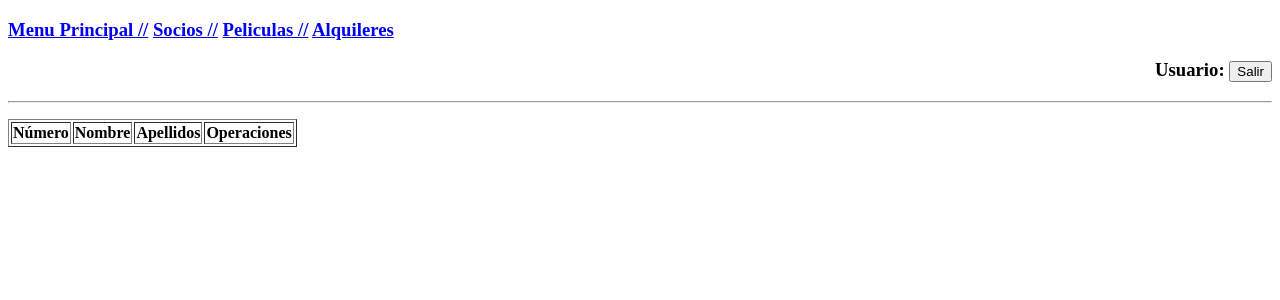
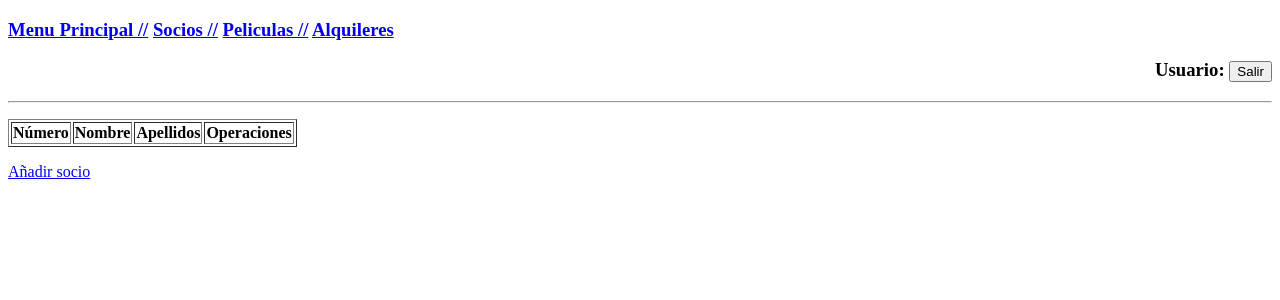
Before and after one commit to ricpelo/videoclub, a CodeIgniter app: the page made by application/views/socios_index.php in a window 1280 px wide. Shown: the top 300 px of the page. Run offline with CodeIgniter, Linux system fonts and the light colour scheme; data that the repository does not hold is empty.

Commit message:
Añadir socio en index

```diff
--- a/application/views/socios_index.php
+++ b/application/views/socios_index.php
@@ -26,5 +26,6 @@
       </tbody>
     </table></p>
     <p><?= $enlaces ?></p>
+    <p><?= anchor('socios/crear/', 'Añadir socio') ?></p>
   </body>
 </html>
```
